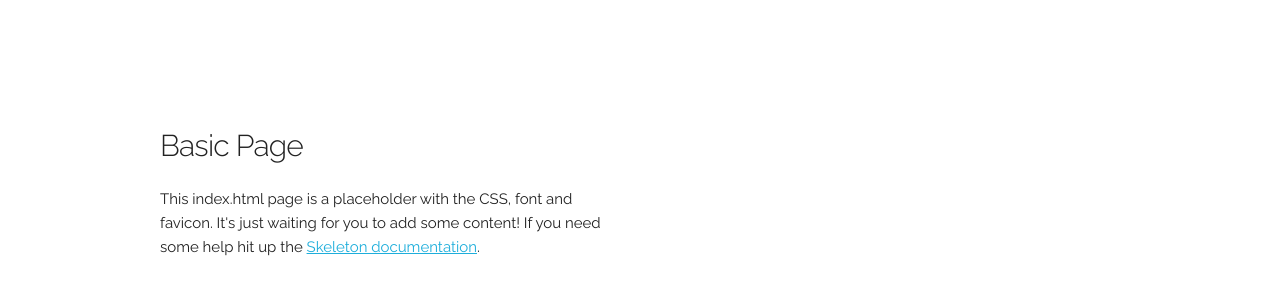
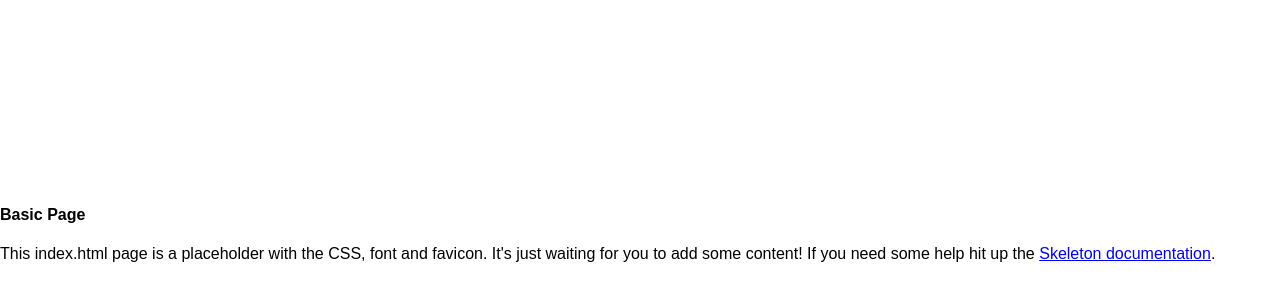
Before and after one commit to AneresArsenal/OSUSummer19Hackthon, a plain HTML site: page index.html in a window 1280 px wide. Shown: the part 114-414 px from the top of the page. Drawn offline with Linux system fonts and the light colour scheme.

Commit message:
test commit 2

```diff
--- a/index.html
+++ b/index.html
@@ -20,7 +20,7 @@
   <!-- CSS
   –––––––––––––––––––––––––––––––––––––––––––––––––– -->
   <link rel="stylesheet" href="css/normalize.css">
-  <link rel="stylesheet" href="css/skeleton.css">
+  <link rel="stylesheet" href="css/skeletn.css">
 
   <!-- Favicon
   –––––––––––––––––––––––––––––––––––––––––––––––––– -->
```
